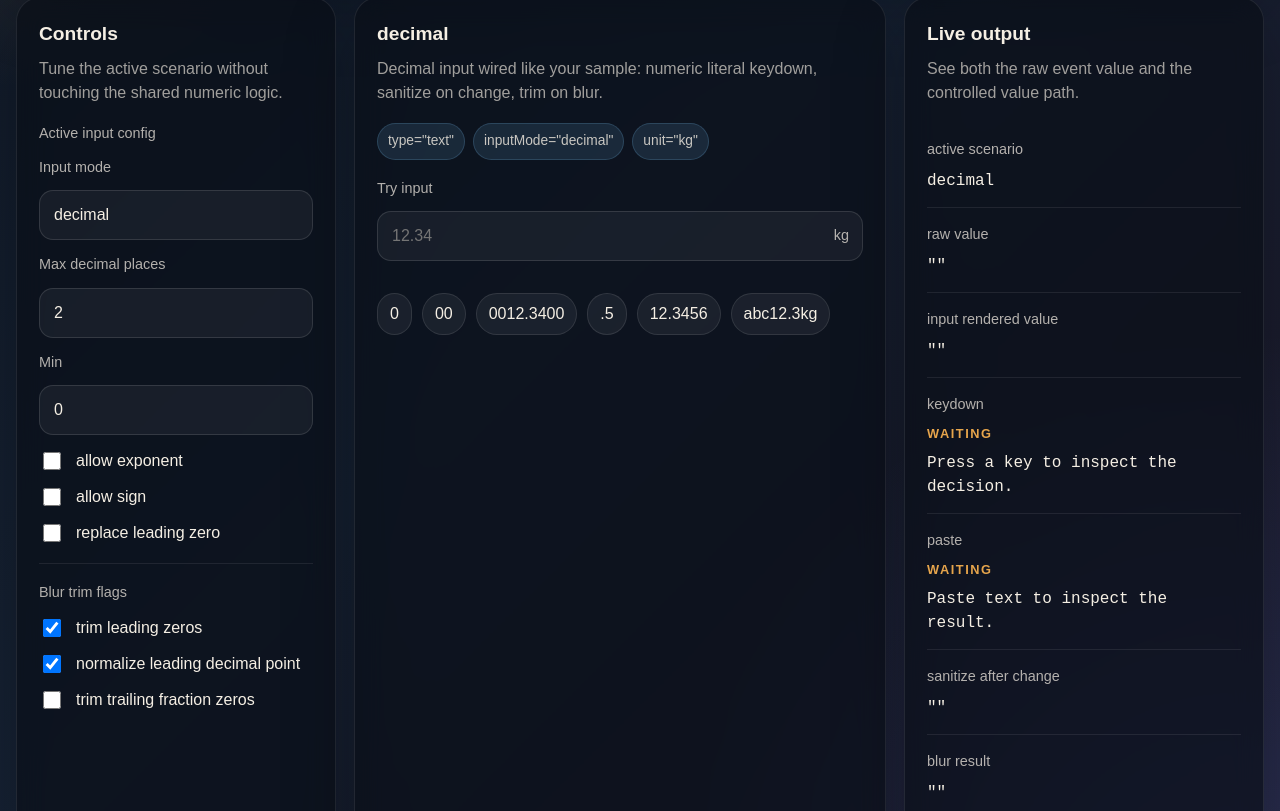
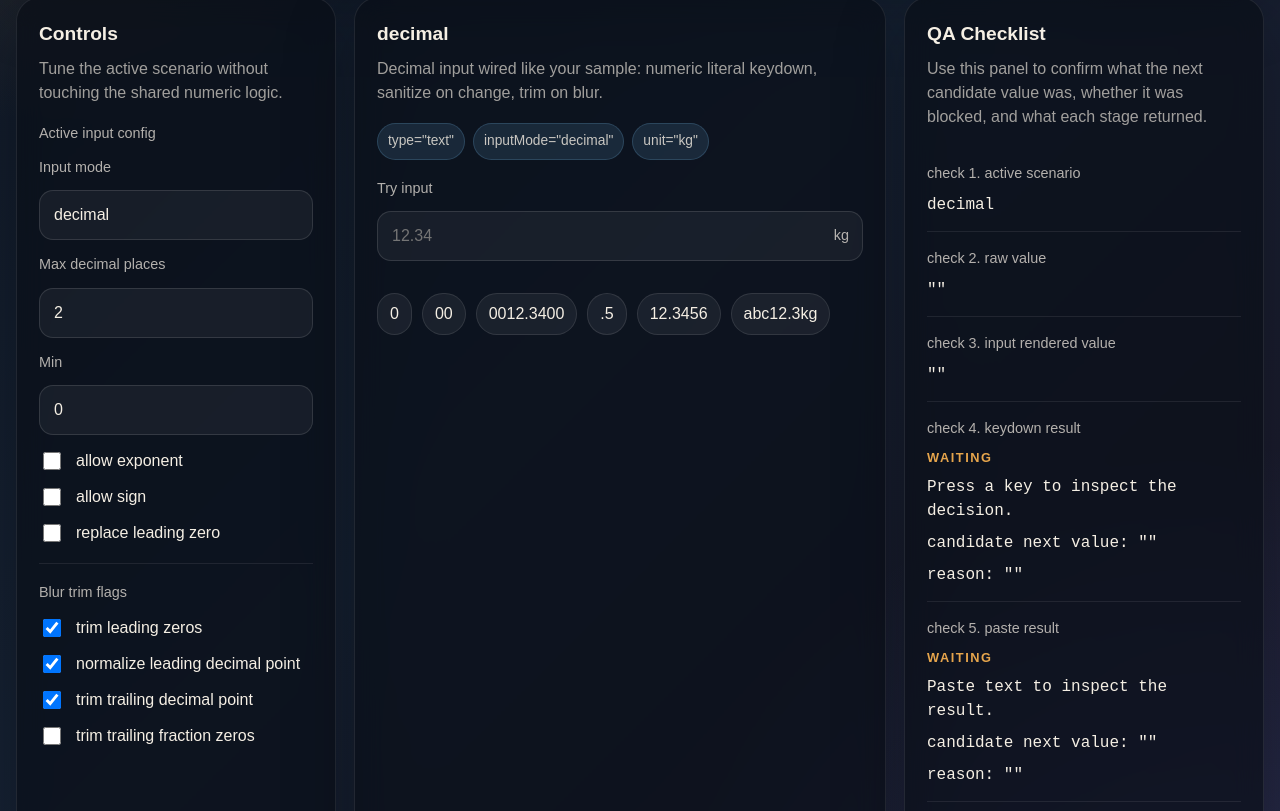
Before and after one commit to lucyChen8556/demo-playground, a React (Vite) app: page / in a window 1280 px wide. Shown: the part 449-1260 px from the top of the page. Built offline with nearby package versions, Linux system fonts and the light colour scheme.

Commit message:
feat: enhance numeric input scenarios with new bindings and candidate value tracking

```diff
--- a/src/App.tsx
+++ b/src/App.tsx
@@ -14,6 +14,7 @@ import {
 type BlurFlags = {
   leadingZeros: boolean;
   leadingDecimalPoint: boolean;
+  trailingDecimalPoint: boolean;
   trailingFractionZeros: boolean;
 };
 
@@ -29,6 +30,8 @@ type PlaygroundOptions = {
 type EventReport = {
   label: string;
   detail: string;
+  candidateNextValue?: string;
+  reason?: string;
 };
 
 type ScenarioKind = 'int' | 'decimal' | 'digital' | 'text';
@@ -42,11 +45,19 @@ type Scenario = {
   unit?: string;
   samples: string[];
   options: PlaygroundOptions;
+  bindings: {
+    keydown: string;
+    paste: string;
+    change: string;
+    blur: string;
+  };
 };
 
 const defaultEventReport = (detail: string): EventReport => ({
   label: 'waiting',
   detail,
+  candidateNextValue: '',
+  reason: '',
 });
 
 const SCENARIOS: Scenario[] = [
@@ -67,8 +78,15 @@ const SCENARIOS: Scenario[] = [
       blur: {
         leadingZeros: true,
         leadingDecimalPoint: false,
+        trailingDecimalPoint: false,
         trailingFractionZeros: false,
       },
+    },
+    bindings: {
+      keydown: 'integerInputKeyDown(event)',
+      paste: 'sanitizePositiveInt(candidateRawValue, min)',
+      change: 'sanitizePositiveInt(nextRawValue, min, previousValue)',
+      blur: 'trimNumericOnBlur(value, blurFlags)',
     },
   },
   {
@@ -88,8 +106,15 @@ const SCENARIOS: Scenario[] = [
       blur: {
         leadingZeros: true,
         leadingDecimalPoint: true,
+        trailingDecimalPoint: true,
         trailingFractionZeros: false,
       },
+    },
+    bindings: {
+      keydown: 'numericLiteralInputKeyDown(event, { exponent, sign, replaceLeadingZero })',
+      paste: 'sanitizeNumericInput(candidateRawValue, { min, decimal, exponent, sign, replaceLeadingZero })',
+      change: 'sanitizeNumericInput(nextRawValue, { min, decimal, exponent, sign, replaceLeadingZero, previousValue })',
+      blur: 'trimNumericOnBlur(value, blurFlags)',
     },
   },
   {
@@ -108,8 +133,15 @@ const SCENARIOS: Scenario[] = [
       blur: {
         leadingZeros: false,
         leadingDecimalPoint: false,
+        trailingDecimalPoint: false,
         trailingFractionZeros: false,
       },
+    },
+    bindings: {
+      keydown: 'digitInputKeyDown(event)',
+      paste: 'sanitizeDigitsOnly(candidateRawValue)',
+      change: 'sanitizeDigitsOnly(nextRawValue)',
+      blur: 'trimNumericOnBlur(value, blurFlags)',
     },
   },
   {
@@ -128,8 +160,15 @@ const SCENARIOS: Scenario[] = [
       blur: {
         leadingZeros: false,
         leadingDecimalPoint: false,
+        trailingDecimalPoint: false,
         trailingFractionZeros: false,
       },
+    },
+    bindings: {
+      keydown: 'native text input',
+      paste: 'native paste',
+      change: 'raw value passthrough',
+      blur: 'raw value passthrough',
     },
   },
 ];
@@ -207,6 +246,10 @@ function buildKeyDownOptions(options: PlaygroundOptions) {
   };
 }
 
+function buildCandidateNextValue(rawValue: string, start: number, end: number, key: string): string {
+  return `${rawValue.slice(0, start)}${key}${rawValue.slice(end)}`;
+}
+
 function scenarioById(id: ScenarioKind): Scenario {
   return SCENARIOS.find((scenario) => scenario.id === id) ?? SCENARIOS[0];
 }
@@ -265,10 +308,19 @@ export default function App() {
   };
 
   const handleKeyDown = (event: KeyboardEvent<HTMLInputElement>) => {
+    const currentValue = event.currentTarget.value ?? '';
+    const start = event.currentTarget.selectionStart ?? currentValue.length;
+    const end = event.currentTarget.selectionEnd ?? currentValue.length;
+    const candidateNextValue = event.key.length === 1
+      ? buildCandidateNextValue(currentValue, start, end, event.key)
+      : currentValue;
+
     if (scenarioId === 'text') {
       setKeydownReport({
         label: 'allowed',
         detail: `key "${event.key}" on "${event.currentTarget.value}"`,
+        candidateNextValue,
+        reason: 'text scenario does not apply numeric key filtering',
       });
       return;
     }
@@ -284,6 +336,8 @@ export default function App() {
     setKeydownReport({
       label: event.defaultPrevented ? 'blocked' : 'allowed',
       detail: `key "${event.key}" on "${event.currentTarget.value}"`,
+      candidateNextValue,
+      reason: event.defaultPrevented ? 'candidate next value is rejected by current keydown progress rule' : 'candidate next value passed current keydown progress rule',
     });
   };
 
@@ -304,6 +358,8 @@ export default function App() {
     setPasteReport({
       label: sanitizedVal === '' ? 'blocked' : 'allowed',
       detail: `"${pastedText}" -> "${sanitizedVal}"`,
+      candidateNextValue: candidateRawValue,
+      reason: sanitizedVal === '' ? 'sanitize result is empty, so paste is prevented' : 'sanitize result is non-empty, so paste is allowed',
     });
   };
 
@@ -451,6 +507,14 @@ export default function App() {
             <label className="toggle">
               <input
                 type="checkbox"
+                checked={controls.blur.trailingDecimalPoint}
+                onChange={(event) => setBlurFlag('trailingDecimalPoint', event.target.checked)}
+              />
+              <span>trim trailing decimal point</span>
+            </label>
+            <label className="toggle">
+              <input
+                type="checkbox"
                 checked={controls.blur.trailingFractionZeros}
                 onChange={(event) => setBlurFlag('trailingFractionZeros', event.target.checked)}
               />
@@ -501,49 +565,53 @@ export default function App() {
 
         <aside className="panel output-panel">
           <div className="panel-header">
-            <h2>Live output</h2>
-            <p>See both the raw event value and the controlled value path.</p>
+            <h2>QA Checklist</h2>
+            <p>Use this panel to confirm what the next candidate value was, whether it was blocked, and what each stage returned.</p>
           </div>
 
           <div className="metric">
-            <span className="metric-label">active scenario</span>
+            <span className="metric-label">check 1. active scenario</span>
             <code>{activeScenario.id}</code>
           </div>
 
           <div className="metric">
-            <span className="metric-label">raw value</span>
+            <span className="metric-label">check 2. raw value</span>
             <code>{rawValue || '""'}</code>
           </div>
 
           <div className="metric">
-            <span className="metric-label">input rendered value</span>
+            <span className="metric-label">check 3. input rendered value</span>
             <code>{inputValue || '""'}</code>
           </div>
 
           <div className="metric">
-            <span className="metric-label">keydown</span>
+            <span className="metric-label">check 4. keydown result</span>
             <strong className={`status status-${keydownReport.label}`}>{keydownReport.label}</strong>
             <code>{keydownReport.detail}</code>
+            <code>candidate next value: {keydownReport.candidateNextValue || '""'}</code>
+            <code>reason: {keydownReport.reason || '""'}</code>
           </div>
 
           <div className="metric">
-            <span className="metric-label">paste</span>
+            <span className="metric-label">check 5. paste result</span>
             <strong className={`status status-${pasteReport.label}`}>{pasteReport.label}</strong>
             <code>{pasteReport.detail}</code>
+            <code>candidate next value: {pasteReport.candidateNextValue || '""'}</code>
+            <code>reason: {pasteReport.reason || '""'}</code>
           </div>
 
           <div className="metric">
-            <span className="metric-label">sanitize after change</span>
+            <span className="metric-label">check 6. sanitize after change</span>
             <code>{sanitizeResult || '""'}</code>
           </div>
 
           <div className="metric">
-            <span className="metric-label">blur result</span>
+            <span className="metric-label">check 7. blur result</span>
             <code>{blurResult || '""'}</code>
           </div>
 
           <div className="metric">
-            <span className="metric-label">preview from current raw</span>
+            <span className="metric-label">check 8. preview from current raw</span>
             <code>{JSON.stringify(livePreview, null, 2)}</code>
           </div>
         </aside>
--- a/src/utils/InputUtils.ts
+++ b/src/utils/InputUtils.ts
@@ -23,6 +23,16 @@ export type NumericInputOptions = {
   exponent?: boolean;
   sign?: boolean;
   replaceLeadingZero?: boolean;
+};
+
+export const numericBlurPreset: NumericBlurTrimOptions = {
+  leadingZeros: true,
+  leadingDecimalPoint: true,
+  trailingDecimalPoint: true,
+};
+
+export const integerBlurPreset: NumericBlurTrimOptions = {
+  leadingZeros: true,
 };
 
 function toNumericKeyDownOptions(options?: NumericInputOptions): NumericKeyDownOptions {
```
